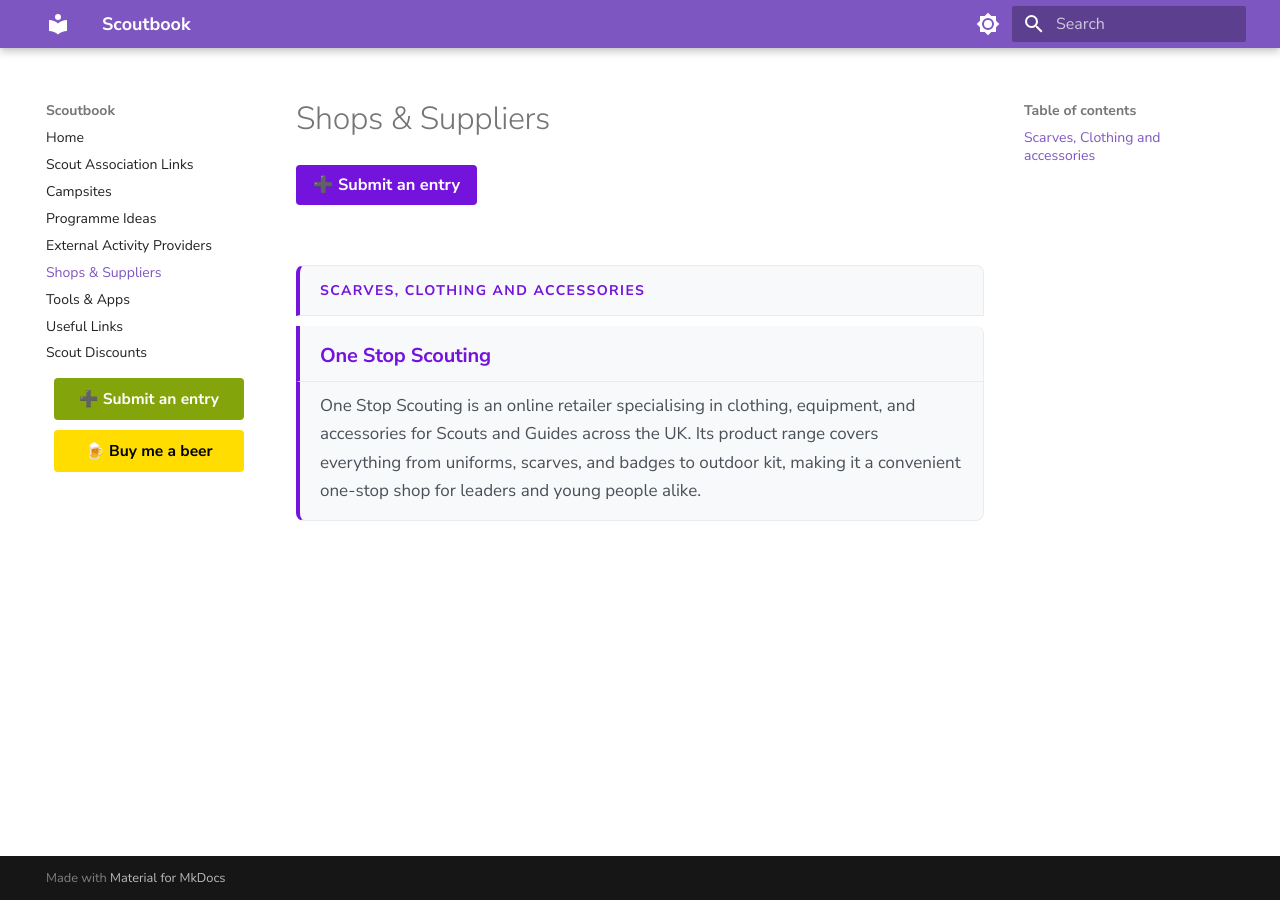
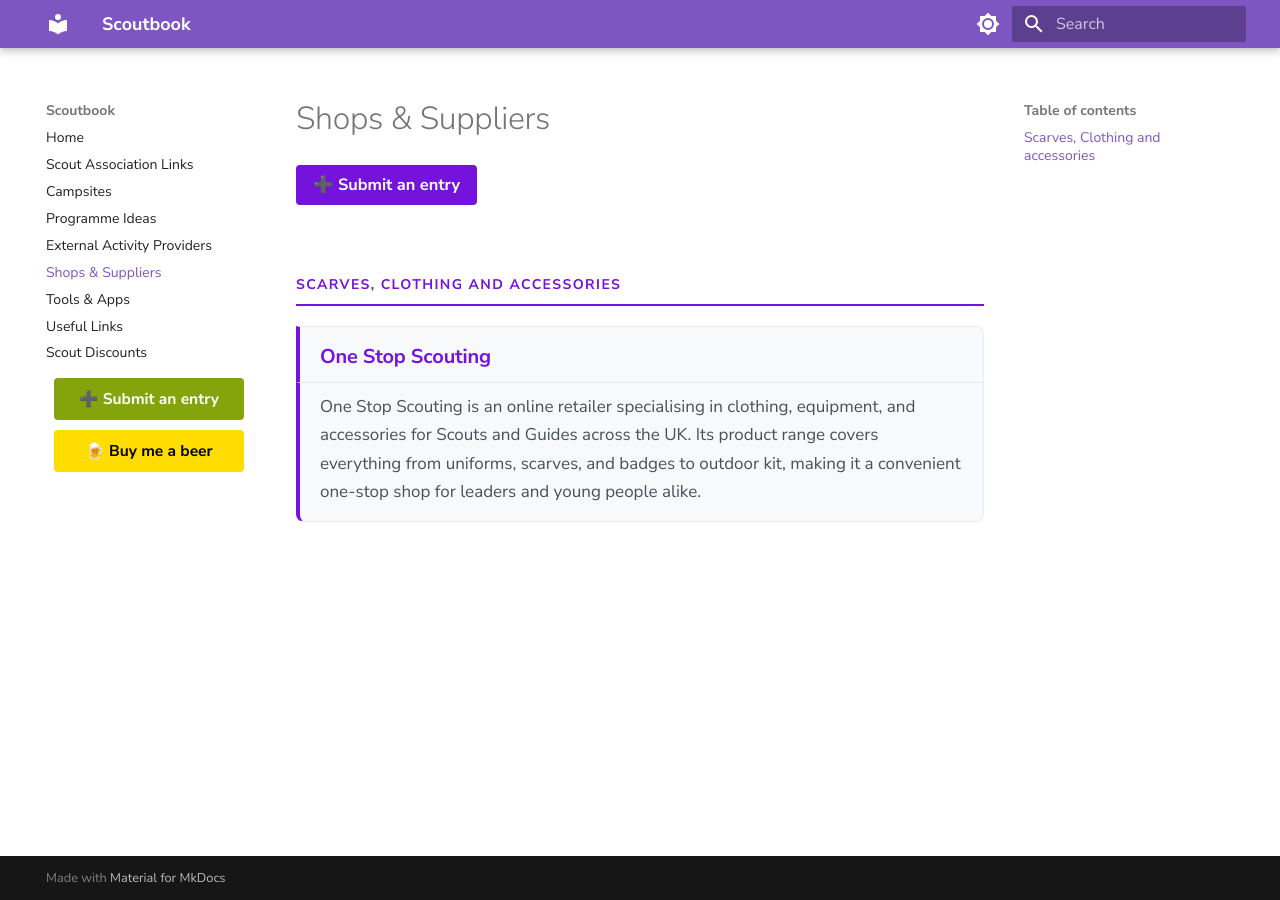
Before and after one commit to krisreynolds/scoutbook, an MkDocs documentation site: the page built from docs/shops-suppliers.md, in a window 1280 px wide. Built offline with MkDocs 1.6.1 and Material for MkDocs 9.7.7, drawn with Linux system fonts in a browser that asks for light colours; some web fonts are replaced.

Commit message:
Changes to H2

```diff
--- a/docs/extra.css
+++ b/docs/extra.css
@@ -17,7 +17,7 @@
   display: none;
 }
 
-/* ─── Light Mode Cards ─────────────────────────────────── */
+/* ─── H2 County Labels (no card) ───────────────────────── */
 
 .md-content h2 {
   font-size: 0.7rem;
@@ -26,20 +26,12 @@
   letter-spacing: 0.1em;
   color: var(--scout-purple);
   margin-top: 2.5rem;
-  margin-bottom: 0;
-  background: #f8f9fa;
-  border: 1px solid #e9ecef;
-  border-left: 4px solid var(--scout-purple);
-  border-radius: 8px 8px 0 0;
-  padding: 0.75rem 1rem;
+  margin-bottom: 1rem;
+  padding: 0.5rem 0;
+  border-bottom: 2px solid var(--scout-purple);
 }
 
-.md-content h2 + h3,
-.md-content h2 ~ h3 {
-  border-top: none;
-  border-radius: 0 8px 0 0;
-  margin-top: 0;
-}
+/* ─── Light Mode H3 Cards ───────────────────────────────── */
 
 .md-content h3 {
   font-size: 1rem;
@@ -76,13 +68,7 @@
   color: #495057;
 }
 
-/* ─── Dark Mode Cards ──────────────────────────────────── */
-
-[data-md-color-scheme="slate"] .md-content h2 {
-  color: #c9a5f0;
-  background: #1e1a2e;
-  border-color: #4a4a6a;
-}
+/* ─── Dark Mode H3 Cards ────────────────────────────────── */
 
 [data-md-color-scheme="slate"] .md-content h3 {
   color: #e0d7ff;
@@ -94,6 +80,11 @@
   color: #d4d4e8;
   background: #2a2a3e;
   border-color: #4a4a6a;
+}
+
+[data-md-color-scheme="slate"] .md-content h2 {
+  color: #c9a5f0;
+  border-bottom-color: #c9a5f0;
 }
 
 /* ─── Submit button ────────────────────────────────────── */
```
